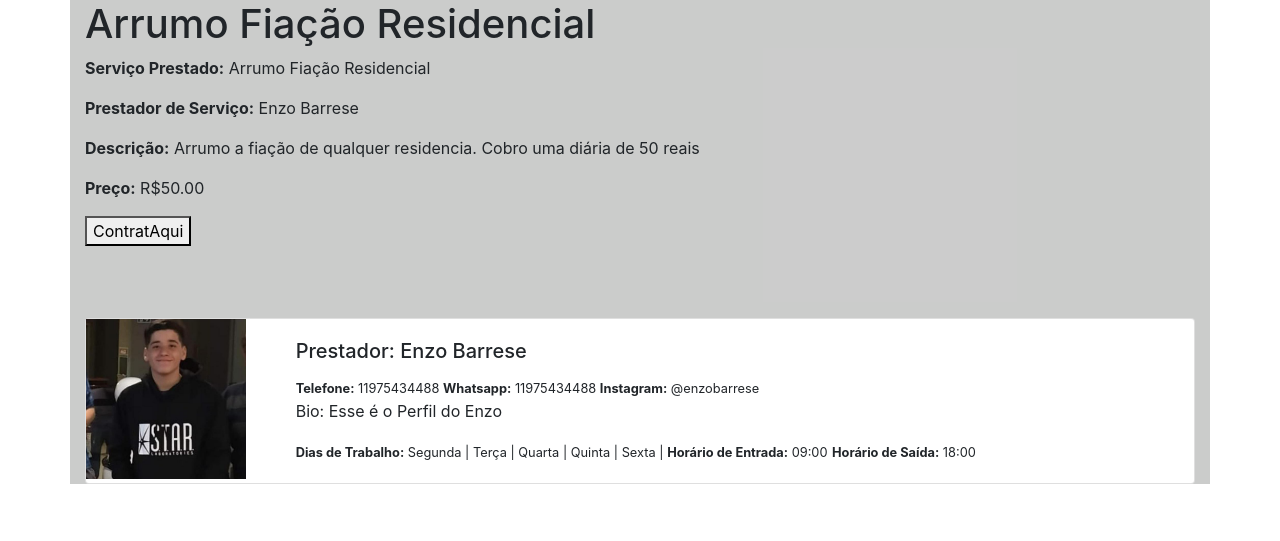
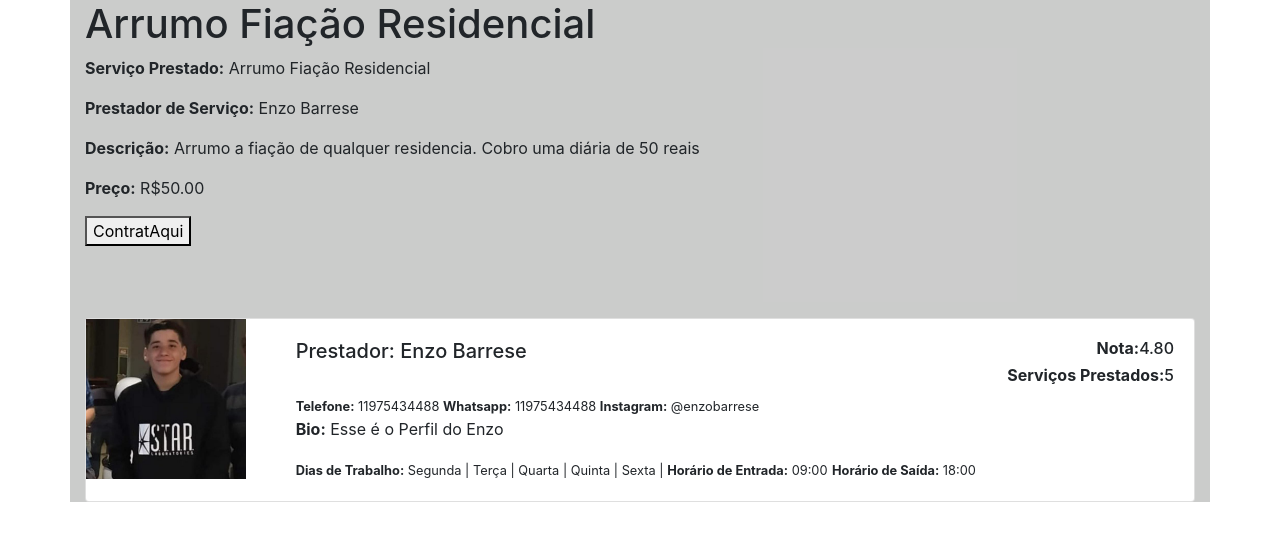
Before and after one commit to EnzoNB/ContratAqui, a Django app: page /servico/5/ in a window 1280 px wide. Shown: the part 207-748 px from the top of the page. Run offline with Django 4.2, Linux system fonts and the light colour scheme; data comes from the database, SQL or seed files in the repository; both versions use the stored data as it was after the commit.

Commit message:
Avaliação

```diff
--- a/site_final/forms.py
+++ b/site_final/forms.py
@@ -1,5 +1,5 @@
 from django import forms
-from .models import Servico,Categoria,SubCategoria
+from .models import Servico
 from ajax_select.fields import AutoCompleteSelectField
 
 
--- a/site_final/models.py
+++ b/site_final/models.py
@@ -77,6 +77,8 @@ class Perfil(models.Model):
     dias_de_trabalho = models.ManyToManyField(DiaDaSemana)
     horario_entrada = models.TimeField(default='09:00')
     horario_saida = models.TimeField(default='18:00')
+    nota_media = models.DecimalField(max_digits=3, decimal_places=2, default=0.0)
+    numero_avaliacoes = models.IntegerField(default=0)
 
 
 class SalaDeMensagens(models.Model):
@@ -115,3 +117,11 @@ class PropostaServico(models.Model):
 
     def __str__(self):
         return f"Proposta de {self.autor.username} para {self.servico.nome}"
+
+
+
+
+class Avaliacao(models.Model):
+    perfil = models.ForeignKey(Perfil, on_delete=models.CASCADE, related_name='avaliacoes')
+    usuario = models.ForeignKey(User, on_delete=models.CASCADE)
+    nota = models.IntegerField()
--- a/site_final/templates/servico/servico_detail.html
+++ b/site_final/templates/servico/servico_detail.html
@@ -2,7 +2,17 @@
 <html lang="en">
 
 <head>
-  <!-- ... -->
+  <style>
+    .flex-container {
+      display: flex;
+      justify-content: space-between;
+    }
+    .right-align {
+      text-align: right;
+    }
+    </style>
+
+
 </head>
 
 <body>
@@ -37,8 +47,13 @@
       </div>
       <div class="col-md-10">
         <div class="card-body">
-          <h5 class="card-title">Prestador: {{ servico.autor.first_name }} {{ servico.autor.last_name }}</h5>
-
+          <div class="flex-container">
+            <h5 class="card-title">Prestador: {{ servico.autor.first_name }} {{ servico.autor.last_name }}</h5>
+            <div class="right-align">
+              <h6><strong>Nota:</strong>{{servico.autor.perfil.nota_media}}</h6>
+              <h6><strong>Serviços Prestados:</strong>{{servico.autor.perfil.numero_avaliacoes}}</h6>
+            </div>
+          </div>
           {% if servico.autor.perfil.telefone %}
           <span class="card-text"><small
               class="text-body-secondary"><strong>Telefone:</strong> {{servico.autor.perfil.telefone}} </small></span>
@@ -55,7 +70,7 @@
           {% endif %}
 
           {% if servico.autor.perfil.bio %}
-          <p class="card-text">Bio: {{ servico.autor.perfil.bio }}</p>
+          <p class="card-text"><strong>Bio:</strong> {{ servico.autor.perfil.bio }}</p>
           {% endif %}
 
           {% if servico.autor.perfil.dias_de_trabalho %}
--- a/site_final/urls.py
+++ b/site_final/urls.py
@@ -1,6 +1,6 @@
 from django import views
 from django.urls import path, include
-from .views import HomeView, ServicoDetailView,CategoriaDetailView,CategoriaListView,SubCategoriaDetailView,SubCategoriaListView,ServicoCreateView,ServicoDeleteView,ServicoListView,ServicoUpdateView,SearchView,conversas
+from .views import HomeView, ServicoDetailView,CategoriaDetailView,CategoriaListView,SubCategoriaDetailView,SubCategoriaListView,ServicoCreateView,ServicoDeleteView,ServicoListView,ServicoUpdateView,SearchView
 from . import views
 
 urlpatterns = [
@@ -24,4 +24,5 @@ urlpatterns = [
     path('servico/<int:servico_id>/proposta/<int:proposta_id>/', views.detalhe_proposta, name='proposta_detail'),
     path('proposta/<int:proposta_id>/aceitar/', views.aceitar_proposta, name='aceitar_proposta'),
     path('proposta/<int:proposta_id>/recusar/', views.recusar_proposta, name='recusar_proposta'),
+    path('perfil/<int:perfil_id>/avaliacao/', views.criar_avaliacao, name='criar_avaliacao'),
 ]
--- a/site_final/views.py
+++ b/site_final/views.py
@@ -1,15 +1,13 @@
 from django.shortcuts import get_object_or_404, render,redirect
 from django.views.generic import ListView, DetailView, CreateView, UpdateView, DeleteView
-from django.urls import reverse, reverse_lazy
-from .models import Categoria,SubCategoria,Servico,Mensagem,SalaDeMensagens,Notificacao,PropostaServico
+from django.urls import reverse_lazy
+from .models import Categoria,SubCategoria,Servico,Mensagem,SalaDeMensagens,PropostaServico, Perfil, Avaliacao
 from .forms import ServicoForm,ServicoUpdateForm
 from django.contrib.auth.mixins import LoginRequiredMixin, UserPassesTestMixin
-from django.http import HttpResponseRedirect, JsonResponse
+from django.http import JsonResponse
 from django.contrib.auth.decorators import login_required
 from django.contrib.auth.models import User
 from django.utils.text import slugify
-from django.db.models.signals import post_save
-from django.dispatch import receiver
 
 
 
@@ -294,3 +292,19 @@ def recusar_proposta(request, proposta_id):
 
     # Redirecionar para a página de detalhes do serviço ou outro lugar desejado
     return redirect('servico-detail', pk=proposta.servico.id)
+
+def criar_avaliacao(request, perfil_id):
+    perfil = get_object_or_404(Perfil, pk=perfil_id)
+    if request.method == 'POST':
+        nota = request.POST.get('nota')
+        Avaliacao.objects.create(perfil=perfil, usuario=request.user, nota=nota)
+        atualizar_nota_media(perfil)
+        return redirect('home')
+    return render(request, 'criar_avaliacao.html', {'perfil': perfil})
+
+def atualizar_nota_media(perfil):
+    avaliacoes = Avaliacao.objects.filter(perfil=perfil)
+    nota_media = sum(a.nota for a in avaliacoes) / avaliacoes.count()
+    perfil.nota_media = nota_media
+    perfil.numero_avaliacoes = avaliacoes.count()
+    perfil.save()
```
Also changed, not shown: site_final/templates/criar_avaliacao.html (added, +21 -0 lines), db.sqlite3, site_final/migrations/0023_perfil_nota_media_perfil_numero_avaliacoes_avaliacao.py (added).
